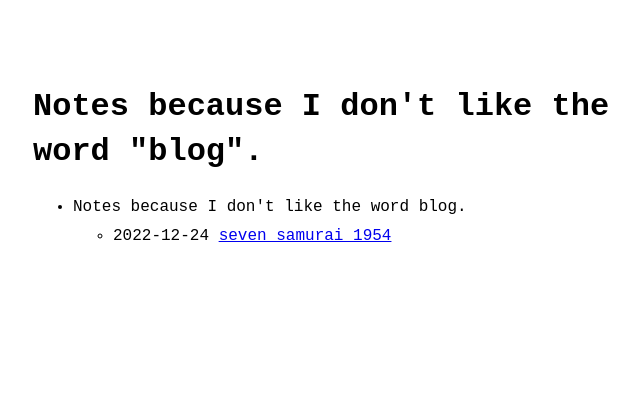
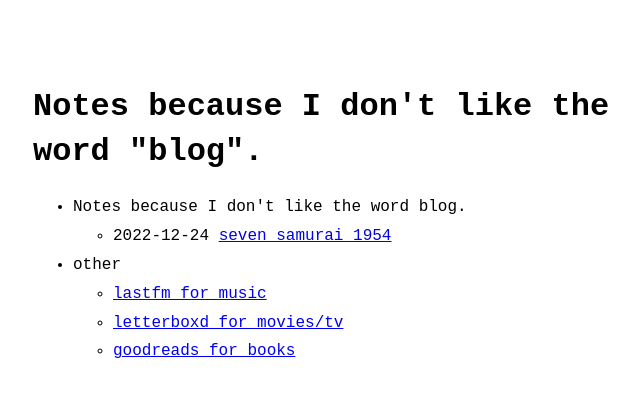
Before and after one commit to abadari3/abadari3.github.io, a Jekyll site: the page built from index.markdown, in a window 1280 px wide. Shown: the top 397 px of the page, without its empty margins (287-927 px from the left). Built offline with Jekyll 4.4.1, drawn with Linux system fonts in a browser that asks for light colours.

Commit message:
updated menu

```diff
--- a/_data/menu.yml
+++ b/_data/menu.yml
@@ -1,3 +1,12 @@
 entries:
   - title: Notes because I don't like the word blog.
     post_list: true
+
+  - title: other
+    entries:
+      - title: lastfm for music
+        url: https://www.last.fm/user/abadari3
+      - title: letterboxd for movies/tv
+        url: https://letterboxd.com/abadari/
+      - title: goodreads for books
+        url: https://www.goodreads.com/user/show/157983630-ananda
```
